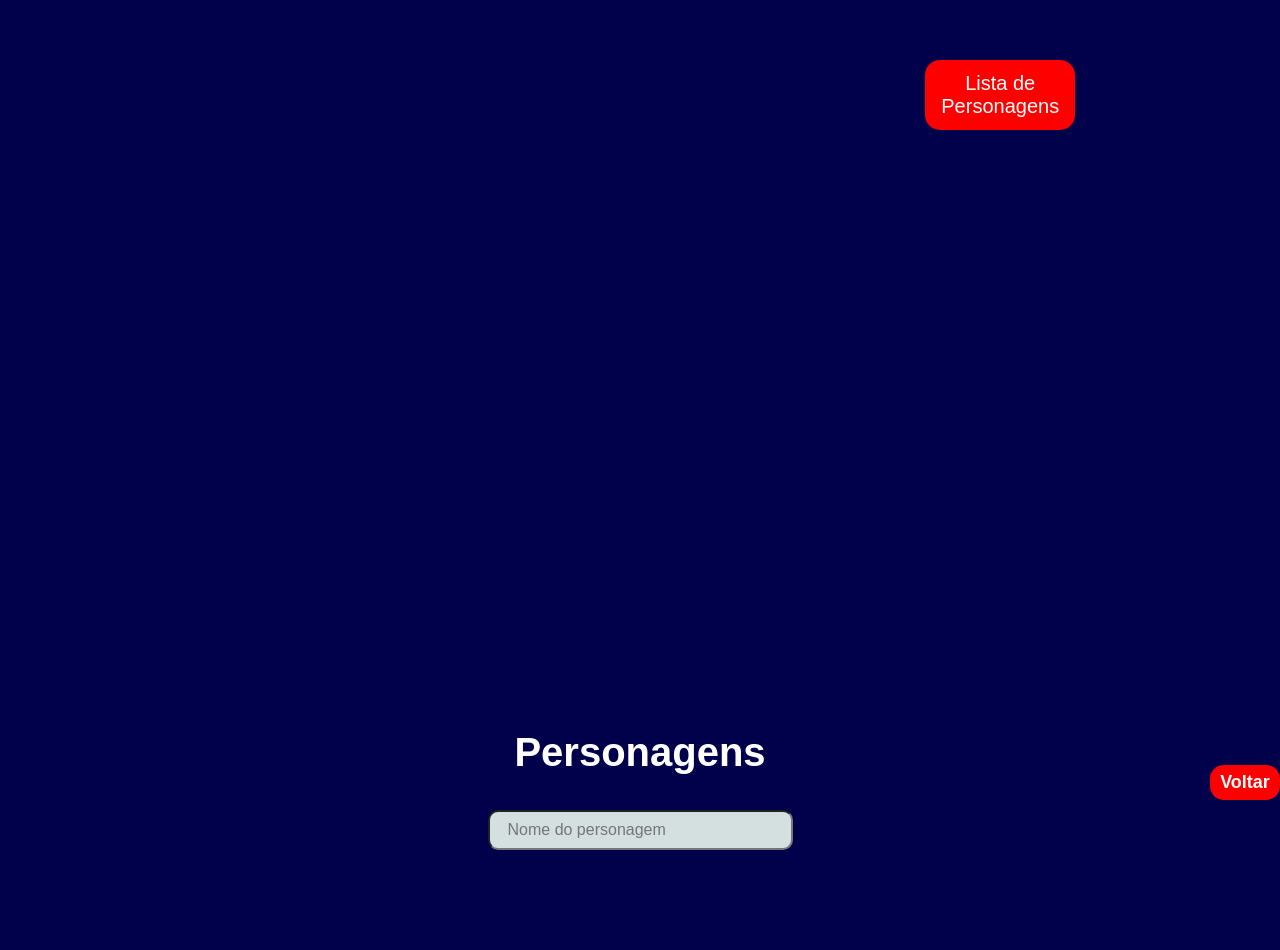
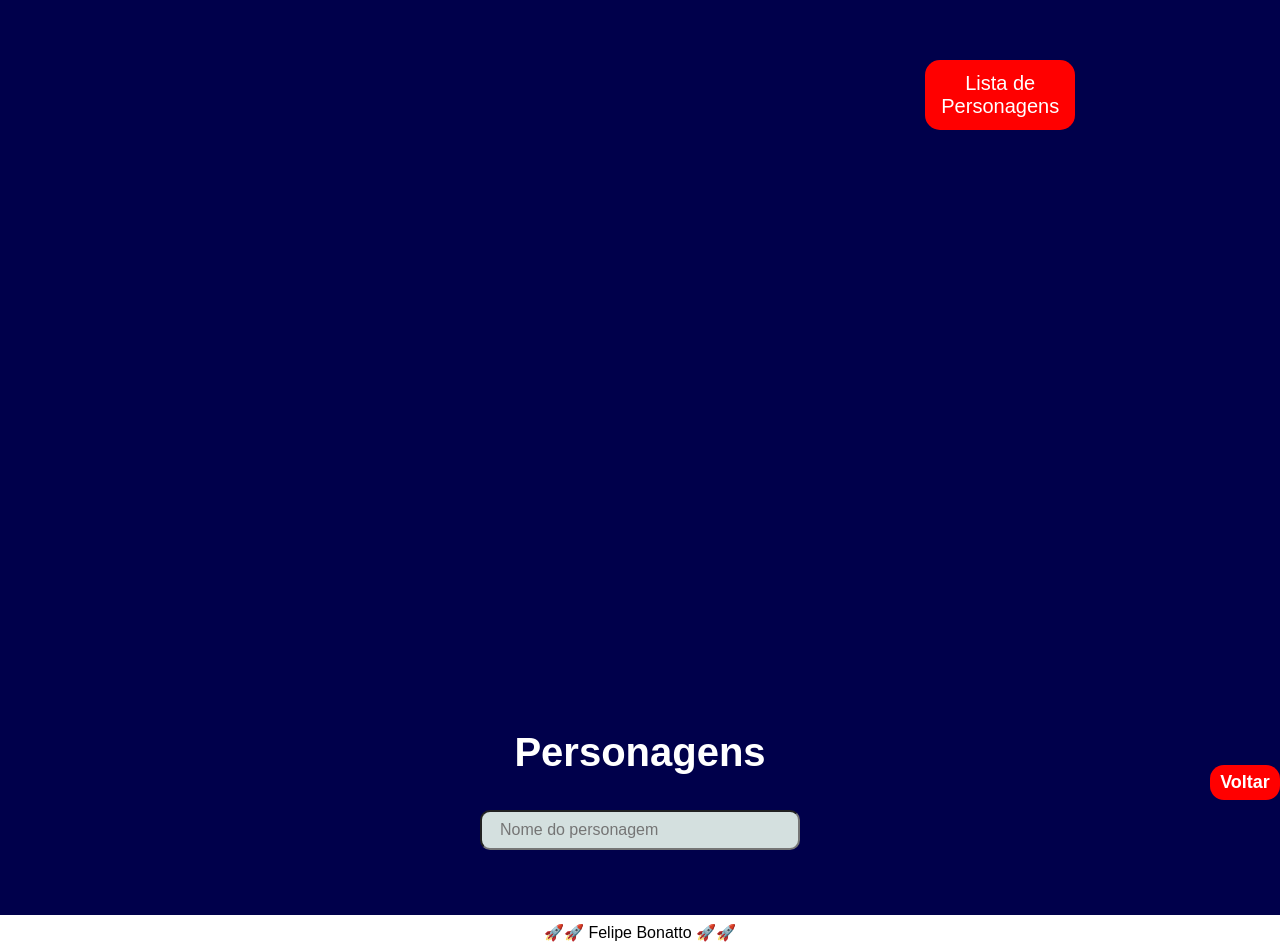
Before and after one commit to Felipe-Bonatto/simpsons, a plain HTML site: page index.html in a window 1280 px wide. Before the commit the page ends 915 px from the top, so only its background shows below. Drawn offline with Linux system fonts and the light colour scheme; no server answers; a web font is replaced by a local one.

Commit message:
atualizado

```diff
--- a/css/style.css
+++ b/css/style.css
@@ -95,9 +95,10 @@ h1 {
 main {
   display: flex;
   flex-flow: column;
+  align-items: center;
   gap: 3.5rem;
-  max-width: 100%;
-  margin: 3rem;
+  width: 100%;
+  margin: 3rem 0;
 }
 
 .cards {
@@ -172,6 +173,15 @@ main {
   transition: all 2s;
 }
 
+footer {
+  height: 3.5rem;
+  background-color: #ffffff;
+  display: flex;
+  align-items: center;
+  justify-content: center;
+  font-size: 1.6rem;
+}
+
 @media (max-width: 720px) {
   html {
     font-size: 52%;
--- a/index.html
+++ b/index.html
@@ -40,5 +40,6 @@
         <!-- Cards dos personagens -->
       </section>
     </main>
+    <footer><p class="txt-footer">🚀🚀 Felipe Bonatto 🚀🚀</p></footer>
   </body>
 </html>
```
